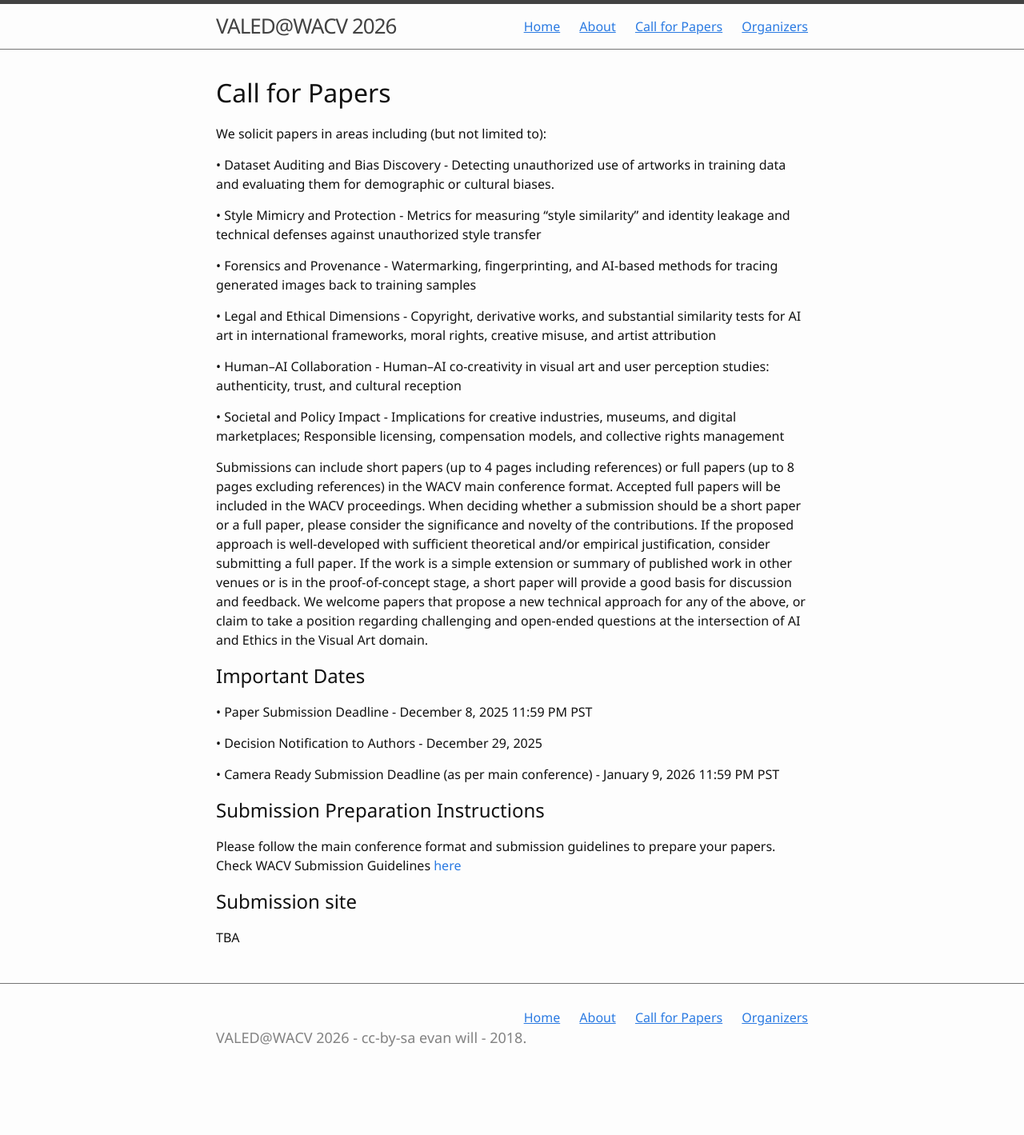
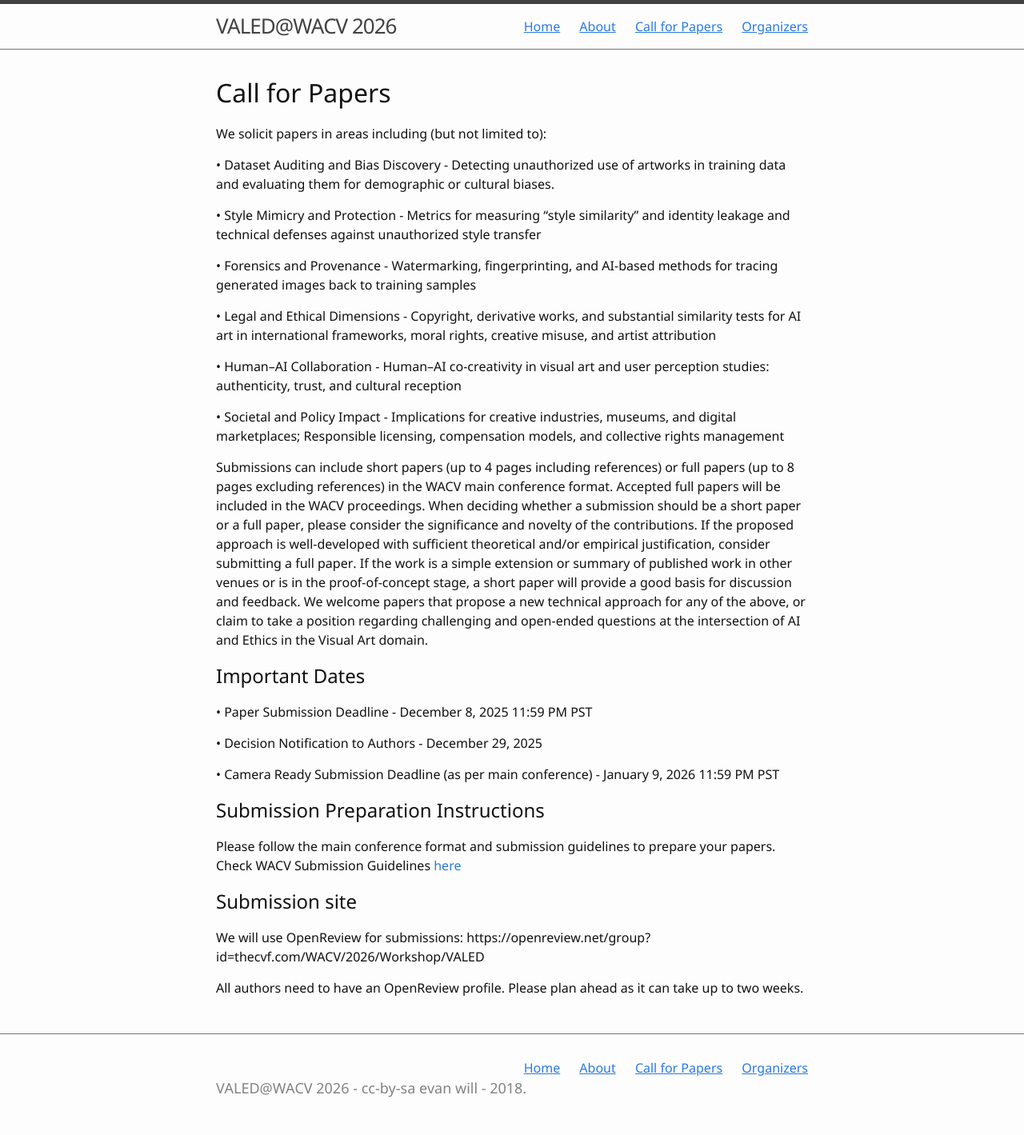
Before and after one commit to aparnabharati/valed-workshop-2026, a Jekyll site: the page built from 1-intro.md, in a window 1280 px wide. Shown: the whole page at 80% size. Built offline with Jekyll 4.4.1, drawn with Linux system fonts in a browser that asks for light colours; before the commit the page ends 1356 px from its top, so only the background shows below that.

Commit message:
Update 1-intro.md
added the submission portal link

```diff
--- a/1-intro.md
+++ b/1-intro.md
@@ -35,4 +35,6 @@
 
 ## Submission site
 
-TBA
+We will use OpenReview for submissions: https://openreview.net/group?id=thecvf.com/WACV/2026/Workshop/VALED
+
+All authors need to have an OpenReview profile. Please plan ahead as it can take up to two weeks.
```
